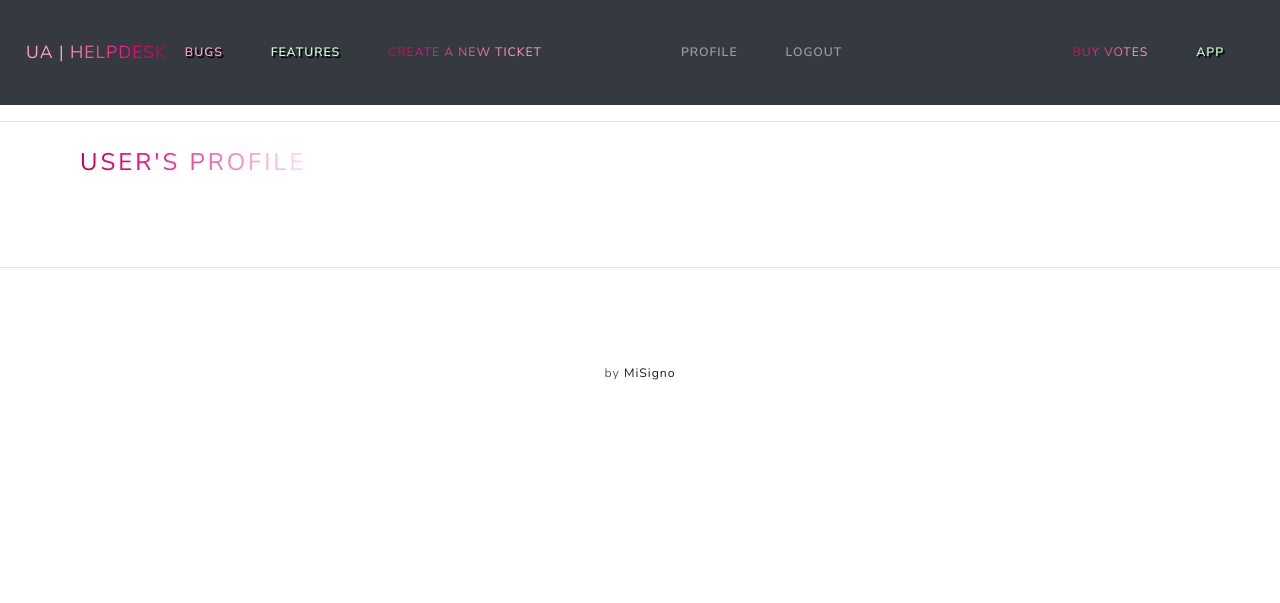
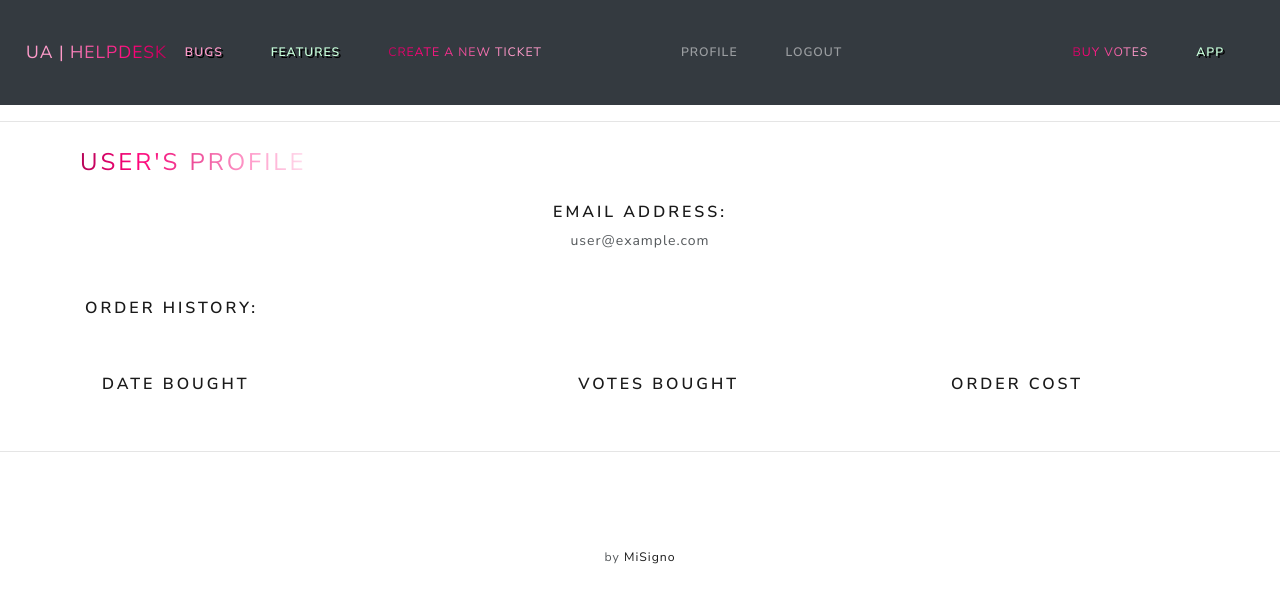
Before and after one commit to Mgsignorelli/unicornticket, a Django app: page /accounts/profile/ in a window 1280 px wide. Shown: the top 603 px of the page. Run offline with Django 3.2, Linux system fonts and the light colour scheme; a user stored in the database is signed in; data that the repository does not hold is empty; parts of the project's set-up code (start-up, migrations or seed data) failed here and were passed over; some libraries are stand-ins or nearby versions.

Commit message:
allows info display in user profile

```diff
--- a/accounts/templates/profile.html
+++ b/accounts/templates/profile.html
@@ -12,9 +12,38 @@
 {% block content %}
     <div class="container">
         <div class="row">
-            <div class="col-sm-8 mt-5" align="center">
-                <p>{{ profile.email }}</p>
-
+            <div class="col-sm-12 my-3" align="center">
+                <h5>Email address: </h5>
+                <p>{{ user.email }}</p>
+            </div>
+        </div>
+        <div class="row">
+            <div class="col-sm-12 my-3" align="left">
+                <h5>Order history: </h5>
+            </div>
+        </div>
+        <div class="row">
+            <div class="col-sm-12 my-3" align="center">
+                <div class="table-responsive table-index">
+                    <table class="col-sm-12">
+                        <thead>
+                        <tr>
+                            <th><h5>Date bought</h5></th>
+                            <th><h5 class="text-center">Votes bought</h5></th>
+                            <th><h5 class="text-center">Order cost</h5></th>
+                        </tr>
+                        </thead>
+                        <tbody>
+                        {% for order in user.order_set.all reversed %}
+                            <tr>
+                                <td>{{ order.created }}</td>
+                                <td class="text-center">{{ order.total }}</td>
+                                <td class="text-center">{{ order.cost }}</td>
+                            </tr>
+                        {% endfor %}
+                        </tbody>
+                    </table>
+                </div>
             </div>
         </div>
     </div>
```
